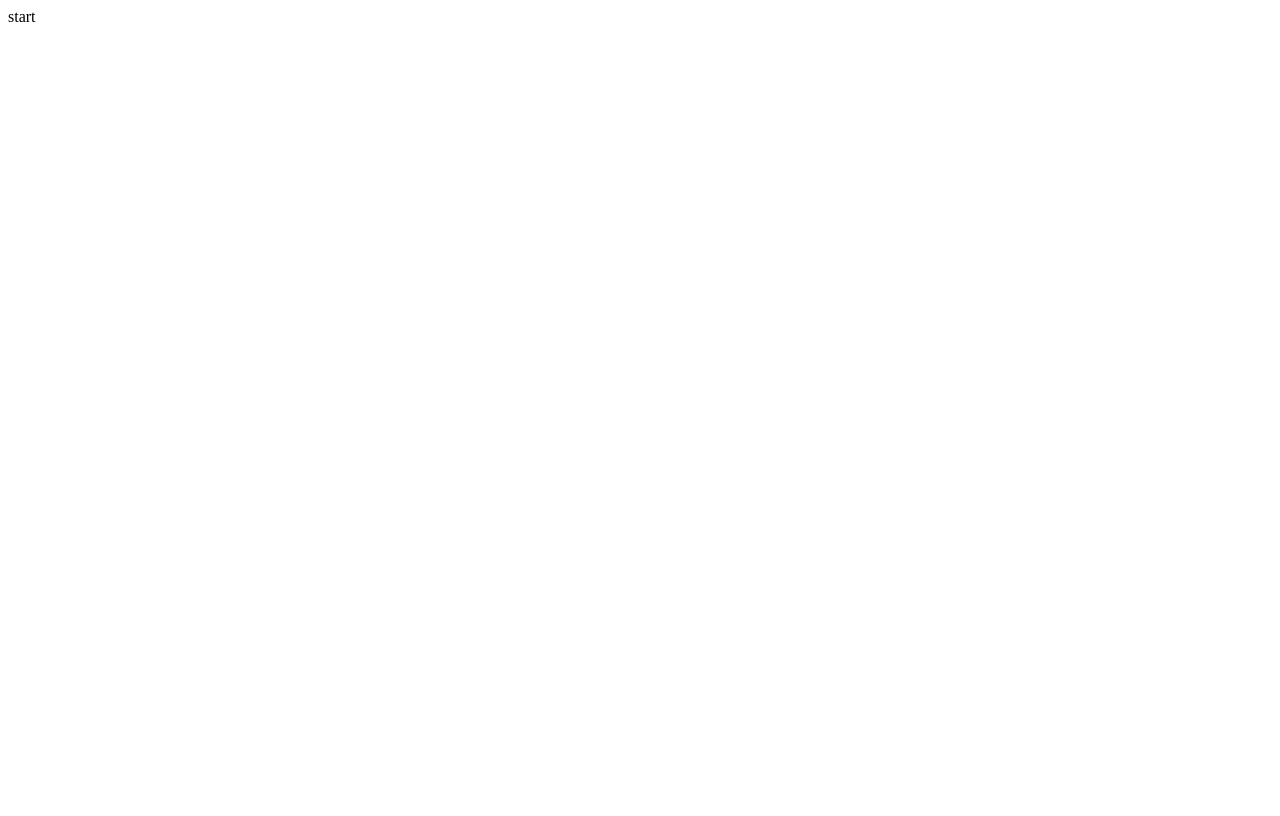
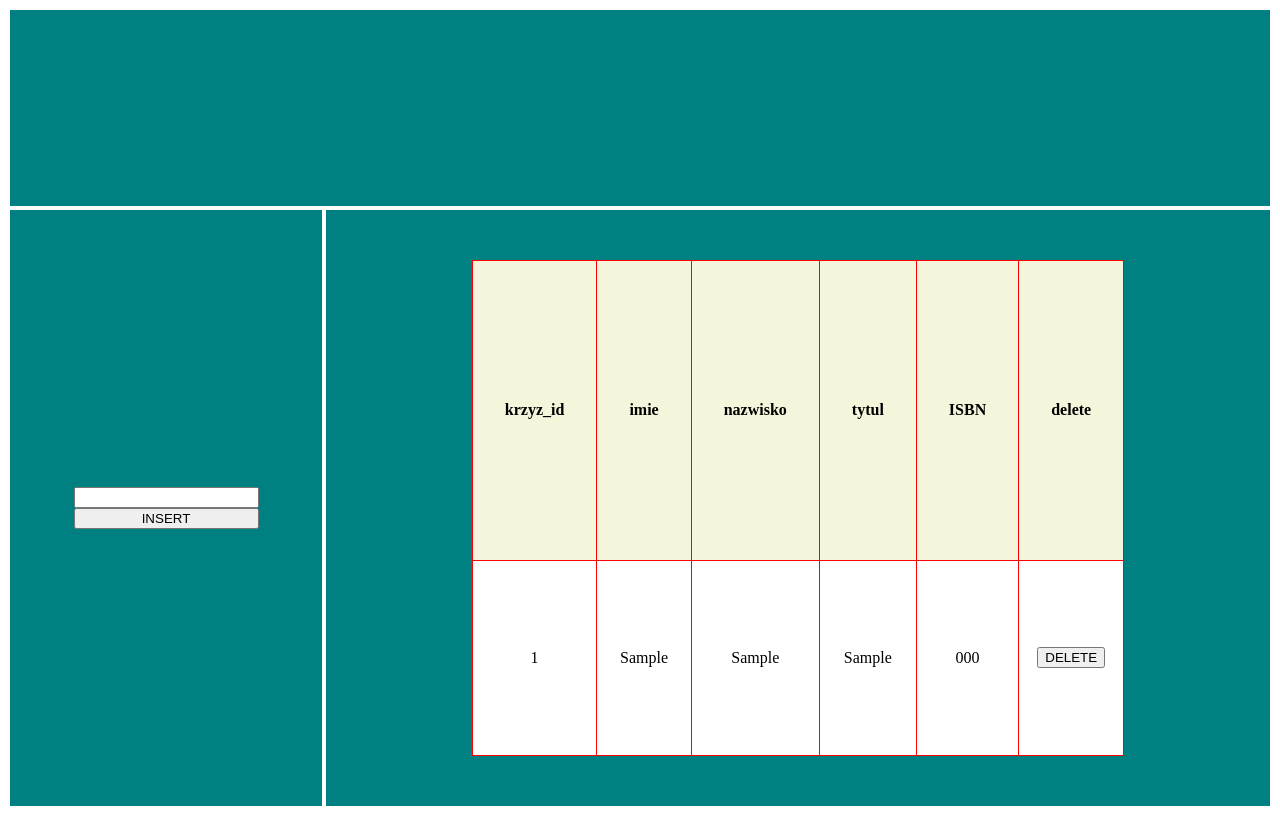
Before and after one commit to 3ti-2020/library-lukasz-lyzinski, a PHP site: page / in a window 1280 px wide. Before the commit the page is almost empty. Before the commit the page ends 22 px from the top, so only its background shows below. Run offline with PHP 8.4, Linux system fonts and the light colour scheme; tables that the repository leaves empty or names only in its code hold one stand-in row (values such as "Sample post").

Commit message:
Add files via upload

```diff
--- /dev/null
+++ b/connect.php
@@ -0,0 +1,10 @@
+<?php
+
+$servername="127.0.0.1";
+$username="root";
+$password="";
+$dbname="library";
+
+$conn= new mysqli($servername, $username, $password, $dbname);
+
+?>
--- a/index.php
+++ b/index.php
@@ -1,3 +1,50 @@
+<!DOCTYPE html>
+<html lang="en">
+<head>
+    <meta charset="UTF-8">
+    <meta name="viewport" content="width=device-width, initial-scale=1.0">
+    <meta http-equiv="X-UA-Compatible" content="ie=edge">
+    <title>Document</title>
+    <link rel="stylesheet" href="style.css">
+</head>
+<body>
+ <div class="container">
+ <div class="item header"></div>
+ <div class="item sidebar1">
+ <form class="pasek" action="insert.php" method="post">
+    <input type="text" name="">
+    <input type="submit" value="INSERT">
+ </form>
+ </div>
+ <div class="item main">
 <?php
-echo("start");
+
+    require("connect.php");
+
+    $result=$conn->query("SELECT id_krzyz,imie, nazwisko, tytul, ISBN FROM krzyz, autorzy, tytuly WHERE krzyz.id_autor=autorzy.id AND krzyz.id_tytul=tytuly.id");
+
+    echo("<table class='tabelka'>");
+    echo("<tr>
+    <th>krzyz_id</th>
+    <th>imie</th>
+    <th>nazwisko</th>
+    <th>tytul</th>
+    <th>ISBN</th>
+    <th>delete</th>
+    </tr>");
+
+    while($row=$result->fetch_assoc() ){
+
+        echo("<tr class='row'>");
+        echo("<td class='kol'>".$row['id_krzyz']."</td>"."<td class='kol'>".$row['imie']."</td>"."<td class='kol'>".$row['nazwisko']."</td>"."<td class='kol'>".$row['tytul']."</td>"."<td class='kol'>".$row['ISBN']."</td>"."<td class='kol'>"."<form action='delete.php' method='post'>"."<input type='hidden' name='id' value=".$row['id_krzyz'].">"."<input type='submit' value='DELETE'>"."</form>"."</td>");
+        echo("</tr>");
+    }
+
+echo("</table>");
+
+
 ?>
+</div>
+</div>
+</body>
+</html>
--- a/style.css
+++ b/style.css
@@ -1,3 +1,62 @@
-body {
-color: black;
+.container{
+    display: grid;
+    height: 100vh;
+    grid-template-columns: 1fr 1fr 1fr 1fr;
+    grid-template-rows: repeat(4,1fr);
+    grid-template-areas:
+    "header header header header"
+    "sidebar1 main main main"
+    "sidebar1 main main main"
+    "sidebar1 main main main"
+    ;
 }
+
+.item{
+    margin: 2px;
+    background-color: teal;
+}
+
+.header{
+    grid-area: header;
+
+}
+
+.sidebar1{
+    grid-area: sidebar1;
+    display: flex;
+    justify-content: center;
+    align-items: center;
+    flex-direction: column;
+}
+
+.main{
+    grid-area: main;
+    display: flex;
+    justify-content: center;
+}
+
+.tabelka,th,td{
+    border: 1px solid red;
+    border-collapse: collapse;
+    padding: 1rem;
+    margin: 50px;
+}
+
+.row{
+    background-color: white;
+    text-align: center;
+}
+
+.kol{
+    border: 1px solid red;
+}
+
+th{
+    padding: 2rem;
+    background-color: beige;
+}
+
+.pasek{
+    display: flex;
+    flex-direction: column;
+}
```
